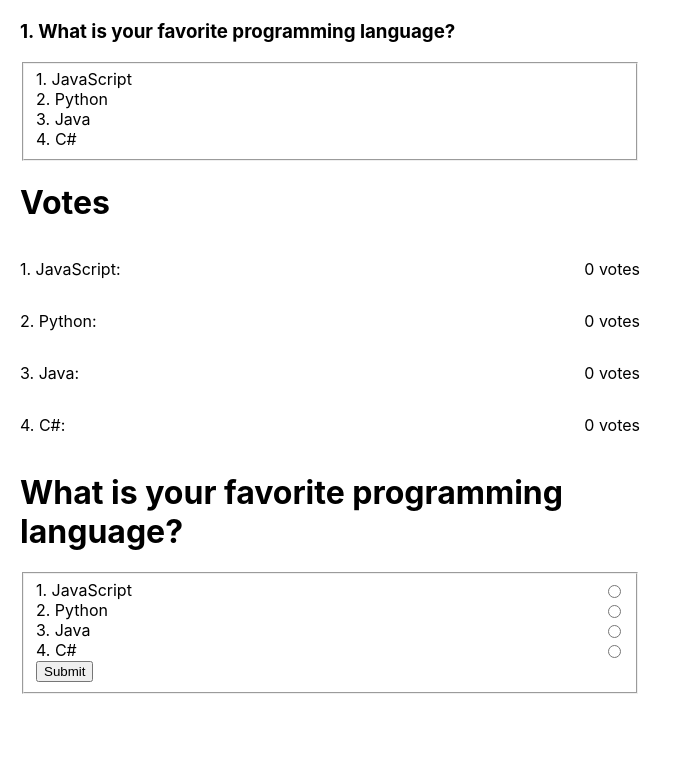
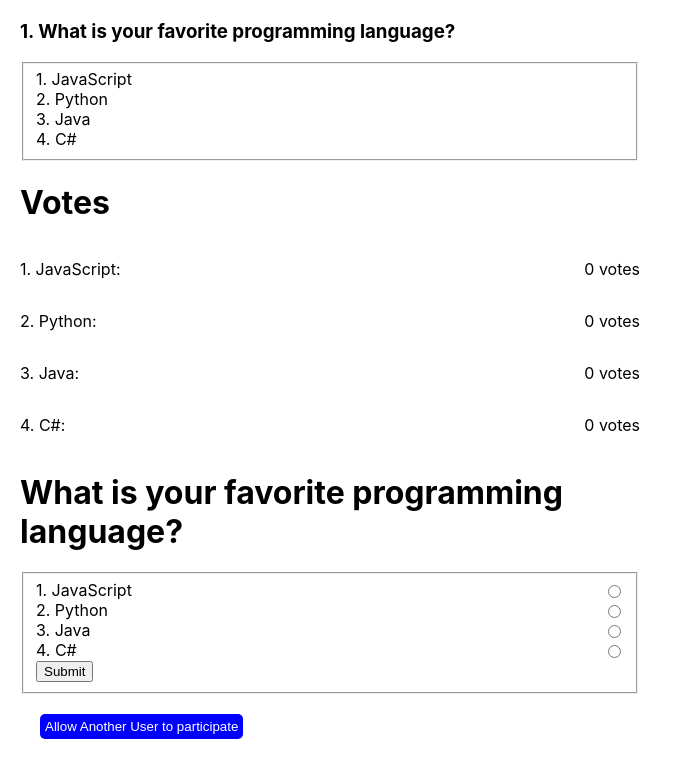
Before and after one commit to Hans-Raj12/ead-mid, a React (Create React App) app: page / in a window 1280 px wide. Shown: the top 778 px of the page, without its empty margins (0-683 px from the left). Built offline with nearby package versions, Linux system fonts and the light colour scheme.

Commit message:
Add AnotherUserParticipation Component

```diff
--- /dev/null
+++ b/src/task_a/components/AnotherUserParticipation.js
@@ -0,0 +1,12 @@
+import React from 'react'
+import UserParticipation from './UserParticipation'
+
+export default function AnotherUserParticipation() {
+
+
+  return (
+    <div className='another-user-btn'>
+        <button >Allow Another User to participate</button>
+    </div>
+  )
+}
--- a/src/task_a/components/UserParticipation.js
+++ b/src/task_a/components/UserParticipation.js
@@ -1,4 +1,5 @@
 import React from 'react'
+import AnotherUserParticipation from './AnotherUserParticipation'
 
 export default function UserParticipation(props) {
 
@@ -27,6 +28,8 @@ export default function UserParticipation(props) {
             </fieldset>
 
         </form>
+
+        <AnotherUserParticipation/>
     </div>
   )
 }
--- a/src/task_a/components/style.css
+++ b/src/task_a/components/style.css
@@ -11,3 +11,18 @@ form{
     justify-content: space-between;
     width: 50%;
 }
+
+.another-user-btn{
+    display: flex;
+    justify-content: flex-start;
+    align-items: start;
+    margin: 20px;
+}
+
+.another-user-btn button{
+    color: white;
+    background-color: blue;
+    border: none;
+    padding: 5px;
+    border-radius: 5px;
+}
```
